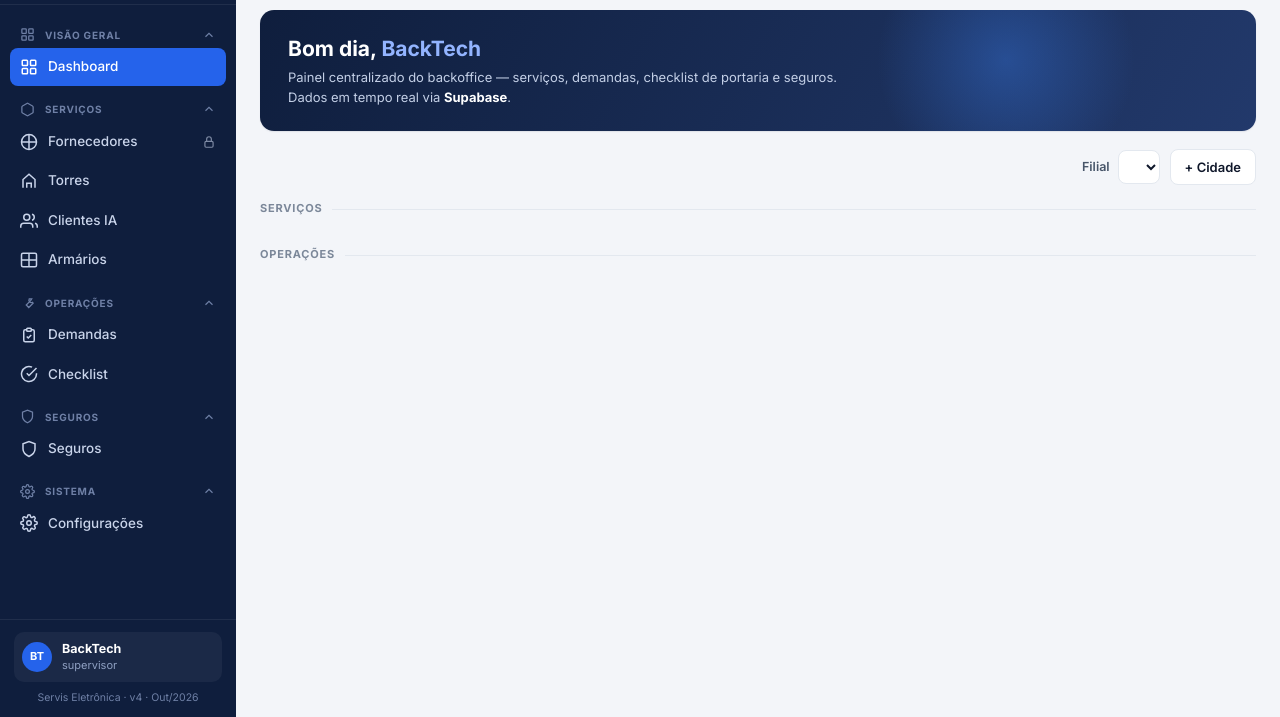
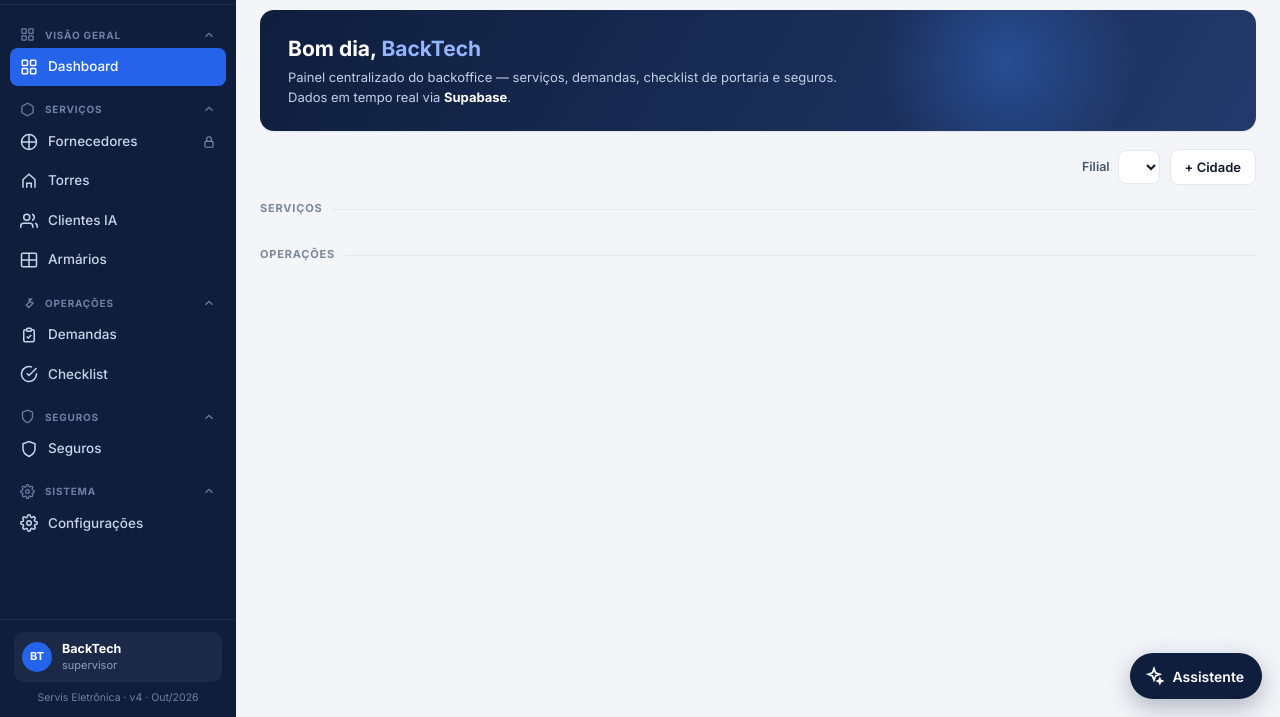
Before and after one commit to joaopedro33245-star/backoffice-servis, a website: page public/index.html in a window 1280 px wide. Shown: the part 83-800 px from the top of the page. Drawn offline with nearby package versions, Linux system fonts and the light colour scheme; no server answers.

Commit message:
Update index.html

```diff
--- a/public/index.html
+++ b/public/index.html
@@ -1058,6 +1058,7 @@
 <script src="painel.js"></script>
 <script src="visual.js"></script>
 <script src="colar.js"></script>
+  <script src="assistente.js"></script>
 <script src="app.js"></script>
 </body>
 </html>
```
